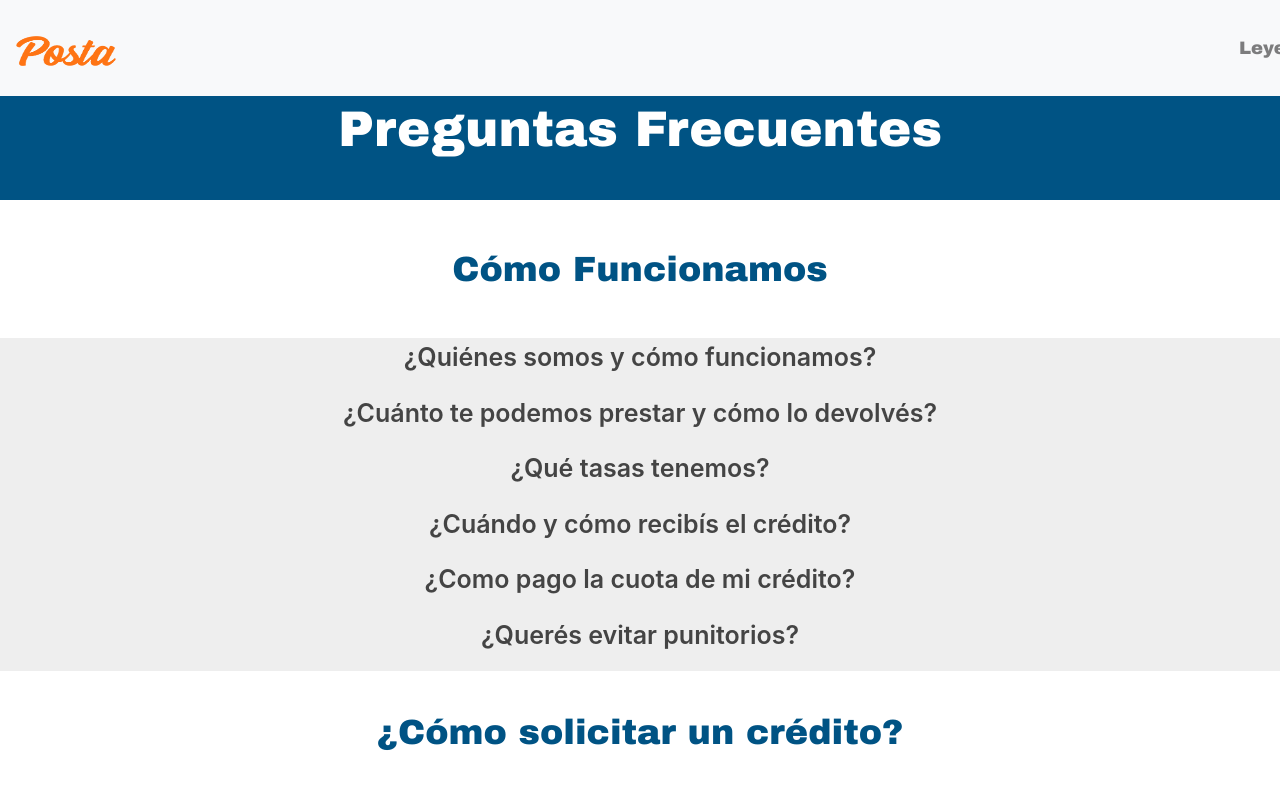
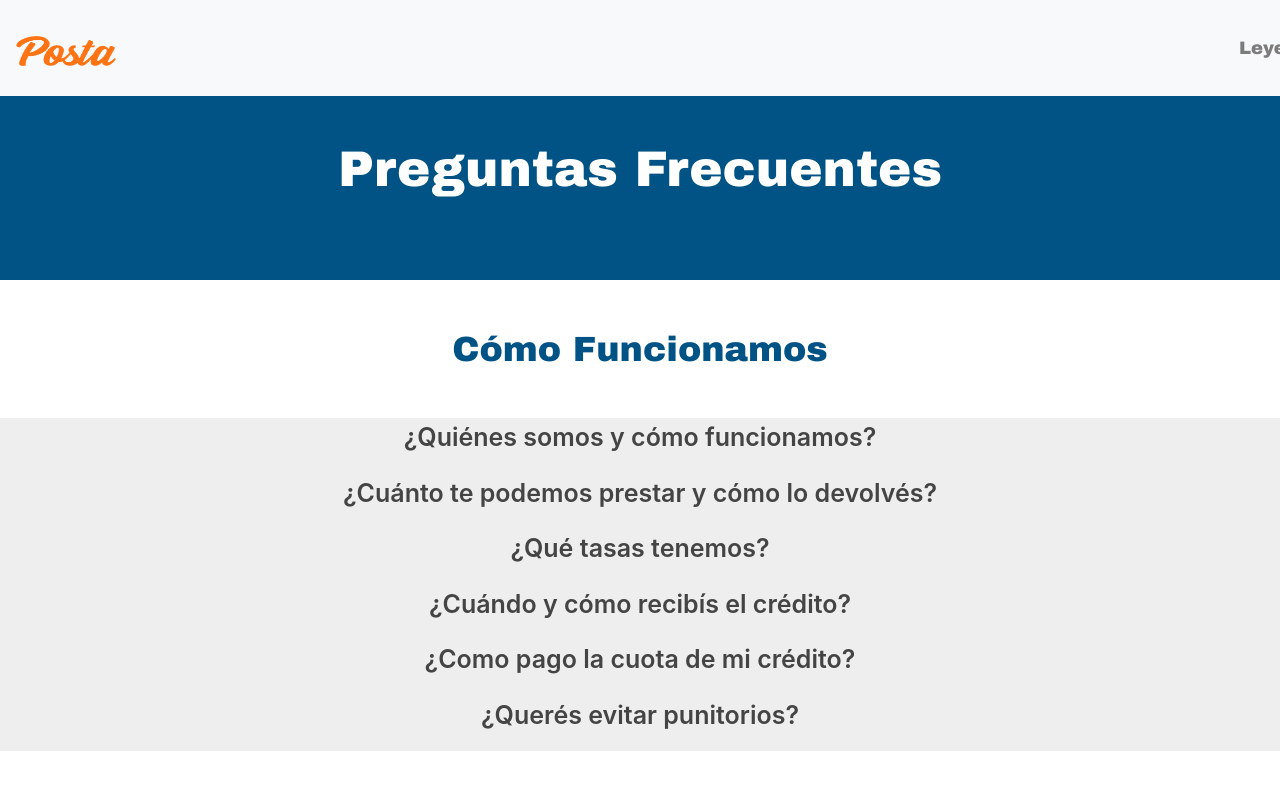
Before and after one commit to Gonzagv/posta-react-site, a React (Create React App) app: page /faqs in a window 1280 px wide. Shown: the top 796 px of the page. Built offline with nearby package versions, Linux system fonts and the light colour scheme.

Commit message:
fixed padding issues

```diff
--- a/src/pages/FaqsPage.js
+++ b/src/pages/FaqsPage.js
@@ -10,7 +10,7 @@ const H1 = styled.h1`
   color: white;
   height: 15vh;
   font-size: 50px;
-  padding:100px;
+  padding:140px;
   font-family: "Arial Black", Gadget, sans-serif;
 `;
 
```
